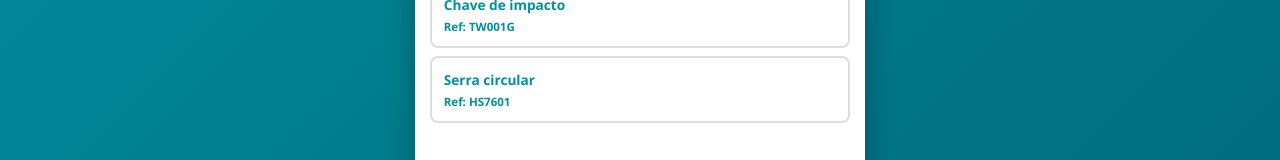
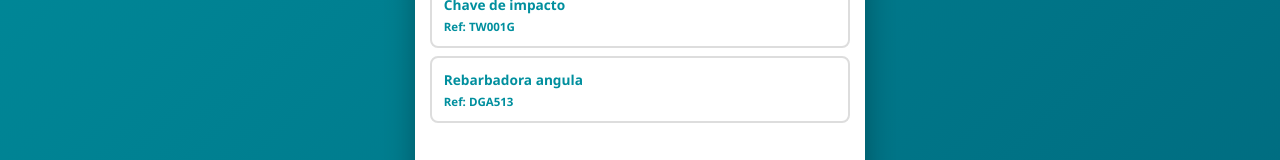
Before and after one commit to PauloPinto87/machines, a React (Vite) app: page / in a window 1280 px wide. Shown: the part 513-673 px from the top of the page. Built offline with nearby package versions, Linux system fonts and the light colour scheme.

Commit message:
Atualiza dados e publica

```diff
--- a/src/data/machines.js
+++ b/src/data/machines.js
@@ -19,4 +19,10 @@ export const machines = [
     reference: "HS7601",
     imageUrl: "https://fi.makitamedia.com/images/3_Makita/301_machines/3011_a_GS1/30120_JPG_zoom/HS7601_C2L0.jpg",
   },
+  {
+    id: 4,
+    name: "Rebarbadora angula",
+    reference: "DGA513",
+    imageUrl: "https://fi.makitamedia.com/images/3_Makita/301_machines/3011_a_GS1/30120_JPG_zoom/DGA513_C2L0.jpg",
+  },
 ];
```
